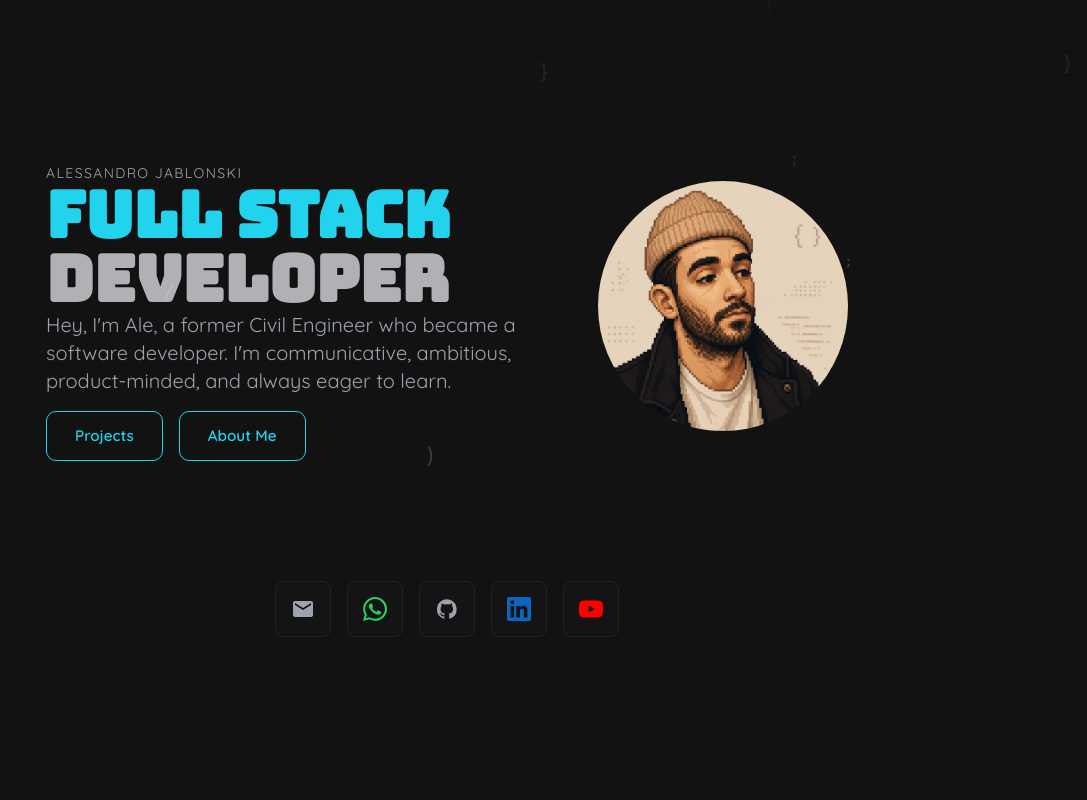
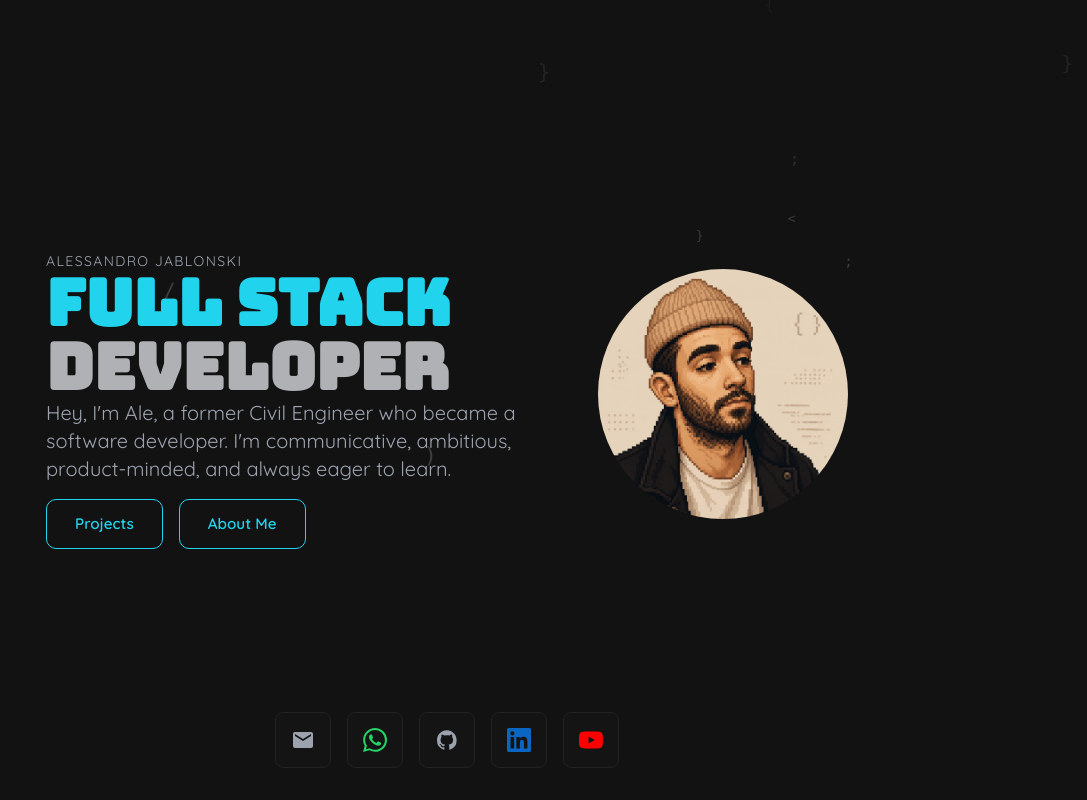
Before and after one commit to ale2502/portfolio-website, a React (Vite) app: page / in a window 1280 px wide. Shown: the whole page, without its empty margins (193-1280 px from the left). Built offline with nearby package versions, Linux system fonts and the light colour scheme.

Commit message:
Extract contact icons into a global fixed dock, retire the Contact page

```diff
--- a/src/App.tsx
+++ b/src/App.tsx
@@ -2,7 +2,6 @@ import { BrowserRouter, Routes, Route } from 'react-router-dom';
 import Layout from './components/Layout';
 import Home from './pages/Home';
 import Projects from './pages/Projects';
-import Contact from './pages/Contact';
 import About from './pages/About';
 
 export default function App() {
@@ -13,7 +12,6 @@ export default function App() {
           <Route index element={<Home />} />
           <Route path="projects" element={<Projects />} />
           <Route path="about" element={<About />} />
-          <Route path="contact" element={<Contact />} />
         </Route>
       </Routes>
     </BrowserRouter>
--- /dev/null
+++ b/src/components/ContactDock.tsx
@@ -0,0 +1,81 @@
+import { motion } from 'framer-motion';
+
+const container = {
+  hidden: {},
+  visible: { transition: { staggerChildren: 0.1 } },
+};
+
+const fadeUp = {
+  hidden: { opacity: 0, y: 20 },
+  visible: { opacity: 1, y: 0, transition: { duration: 0.6, ease: 'easeOut' } },
+};
+
+export default function ContactDock() {
+  return (
+    <motion.div
+      className="contact-dock"
+      initial="hidden"
+      animate="visible"
+      variants={container}
+    >
+      <motion.a
+        href="mailto:ale_jablonski@hotmail.com"
+        className="contact-icon-link"
+        aria-label="Email"
+        variants={fadeUp}
+      >
+        <svg>
+          <use href="/icons.svg#mail-icon" />
+        </svg>
+      </motion.a>
+      <motion.a
+        href="https://wa.me/64272540442"
+        target="_blank"
+        rel="noreferrer"
+        className="contact-icon-link contact-icon-link--whatsapp"
+        aria-label="WhatsApp"
+        variants={fadeUp}
+      >
+        <svg>
+          <use href="/icons.svg#whatsapp-icon" />
+        </svg>
+      </motion.a>
+      <motion.a
+        href="https://github.com/ale2502"
+        target="_blank"
+        rel="noreferrer"
+        className="contact-icon-link"
+        aria-label="GitHub"
+        variants={fadeUp}
+      >
+        <svg>
+          <use href="/icons.svg#github-icon" />
+        </svg>
+      </motion.a>
+      <motion.a
+        href="https://www.linkedin.com/in/alessandro-jablonski/"
+        target="_blank"
+        rel="noreferrer"
+        className="contact-icon-link contact-icon-link--linkedin"
+        aria-label="LinkedIn"
+        variants={fadeUp}
+      >
+        <svg>
+          <use href="/icons.svg#linkedin-icon" />
+        </svg>
+      </motion.a>
+      <motion.a
+        href="https://www.youtube.com/@stacknfreedom"
+        target="_blank"
+        rel="noreferrer"
+        className="contact-icon-link contact-icon-link--youtube"
+        aria-label="YouTube"
+        variants={fadeUp}
+      >
+        <svg>
+          <use href="/icons.svg#youtube-icon" />
+        </svg>
+      </motion.a>
+    </motion.div>
+  );
+}
--- a/src/components/Layout.tsx
+++ b/src/components/Layout.tsx
@@ -6,6 +6,7 @@ import { ScrollSmoother } from 'gsap/ScrollSmoother';
 import { useGSAP } from '@gsap/react';
 import CodeRain from './CodeRain';
 import NavDrawer from './NavDrawer';
+import ContactDock from './ContactDock';
 
 gsap.registerPlugin(ScrollTrigger, ScrollSmoother);
 
@@ -25,6 +26,7 @@ export default function Layout() {
     <div id="smooth-wrapper" ref={smoothWrapperRef}>
       <CodeRain />
       <NavDrawer />
+      <ContactDock />
       <div id="smooth-content">
         <div className="layout">
           <main>
--- a/src/index.css
+++ b/src/index.css
@@ -358,6 +358,7 @@ main {
   display: grid;
   grid-template-columns: repeat(auto-fill, minmax(300px, 1fr));
   gap: 2.5rem;
+  padding-bottom: 6rem;
 }
 
 .project-card {
@@ -561,6 +562,18 @@ main {
   border-color: var(--accent);
 }
 
+/* Contact dock */
+/* Contact dock */
+.contact-dock {
+  position: fixed;
+  left: 50%;
+  bottom: 2rem;
+  transform: translateX(-50%);
+  display: flex;
+  gap: 1rem;
+  z-index: 200;
+}
+
 /* Responsive */
 @media (max-width: 640px) {
   h1 {
--- a/src/pages/Contact.tsx
+++ /dev/null
@@ -1,68 +0,0 @@
-export default function Contact() {
-  return (
-    <section>
-      <div className="container contact-page">
-        <h1>Get In Touch</h1>
-        <p>
-          I'm actively looking for my first role in software development. If
-          you'd like to chat, feel free to reach out!
-        </p>
-        <div className="contact-icon-row">
-          <a
-            href="mailto:ale_jablonski@hotmail.com"
-            className="contact-icon-link"
-            aria-label="Email"
-          >
-            <svg>
-              <use href="/icons.svg#mail-icon" />
-            </svg>
-          </a>
-          <a
-            href="https://wa.me/64272540442"
-            target="_blank"
-            rel="noreferrer"
-            className="contact-icon-link contact-icon-link--whatsapp"
-            aria-label="WhatsApp"
-          >
-            <svg>
-              <use href="/icons.svg#whatsapp-icon" />
-            </svg>
-          </a>
-          <a
-            href="https://github.com/ale2502"
-            target="_blank"
-            rel="noreferrer"
-            className="contact-icon-link"
-            aria-label="GitHub"
-          >
-            <svg>
-              <use href="/icons.svg#github-icon" />
-            </svg>
-          </a>
-          <a
-            href="https://www.linkedin.com/in/alessandro-jablonski/"
-            target="_blank"
-            rel="noreferrer"
-            className="contact-icon-link contact-icon-link--linkedin"
-            aria-label="LinkedIn"
-          >
-            <svg>
-              <use href="/icons.svg#linkedin-icon" />
-            </svg>
-          </a>
-          <a
-            href="https://www.youtube.com/@stacknfreedom"
-            target="_blank"
-            rel="noreferrer"
-            className="contact-icon-link contact-icon-link--youtube"
-            aria-label="YouTube"
-          >
-            <svg>
-              <use href="/icons.svg#youtube-icon" />
-            </svg>
-          </a>
-        </div>
-      </div>
-    </section>
-  );
-}
--- a/src/pages/Home.tsx
+++ b/src/pages/Home.tsx
@@ -11,14 +11,9 @@ export default function Home() {
     },
   };
 
-  const container = {
-    hidden: {},
-    visible: { transition: { staggerChildren: 0.1 } },
-  };
-
   return (
-    <section className="relative flex flex-col items-center justify-center min-h-screen gap-8 md:gap-30 px-6">
-      <div className="flex items-center gap-8 md:gap-10">
+    <section className="relative flex items-center justify-center min-h-screen">
+      <div className="flex items-center gap-8 md:gap-10 px-6">
         <motion.div
           className="text-left"
           initial="hidden"
@@ -75,73 +70,6 @@ export default function Home() {
           />
         </div>
       </div>
-
-      {/* Contact icons */}
-      <motion.div
-        className="contact-icon-row contact-icon-row--center"
-        initial="hidden"
-        animate="visible"
-        variants={container}
-      >
-        <motion.a
-          href="mailto:ale_jablonski@hotmail.com"
-          className="contact-icon-link"
-          aria-label="Email"
-          variants={fadeUp}
-        >
-          <svg>
-            <use href="/icons.svg#mail-icon" />
-          </svg>
-        </motion.a>
-        <motion.a
-          href="https://wa.me/64272540442"
-          target="_blank"
-          rel="noreferrer"
-          className="contact-icon-link contact-icon-link--whatsapp"
-          aria-label="WhatsApp"
-          variants={fadeUp}
-        >
-          <svg>
-            <use href="/icons.svg#whatsapp-icon" />
-          </svg>
-        </motion.a>
-        <motion.a
-          href="https://github.com/ale2502"
-          target="_blank"
-          rel="noreferrer"
-          className="contact-icon-link"
-          aria-label="GitHub"
-          variants={fadeUp}
-        >
-          <svg>
-            <use href="/icons.svg#github-icon" />
-          </svg>
-        </motion.a>
-        <motion.a
-          href="https://www.linkedin.com/in/alessandro-jablonski/"
-          target="_blank"
-          rel="noreferrer"
-          className="contact-icon-link contact-icon-link--linkedin"
-          aria-label="LinkedIn"
-          variants={fadeUp}
-        >
-          <svg>
-            <use href="/icons.svg#linkedin-icon" />
-          </svg>
-        </motion.a>
-        <motion.a
-          href="https://www.youtube.com/@stacknfreedom"
-          target="_blank"
-          rel="noreferrer"
-          className="contact-icon-link contact-icon-link--youtube"
-          aria-label="YouTube"
-          variants={fadeUp}
-        >
-          <svg>
-            <use href="/icons.svg#youtube-icon" />
-          </svg>
-        </motion.a>
-      </motion.div>
     </section>
   );
 }
```
